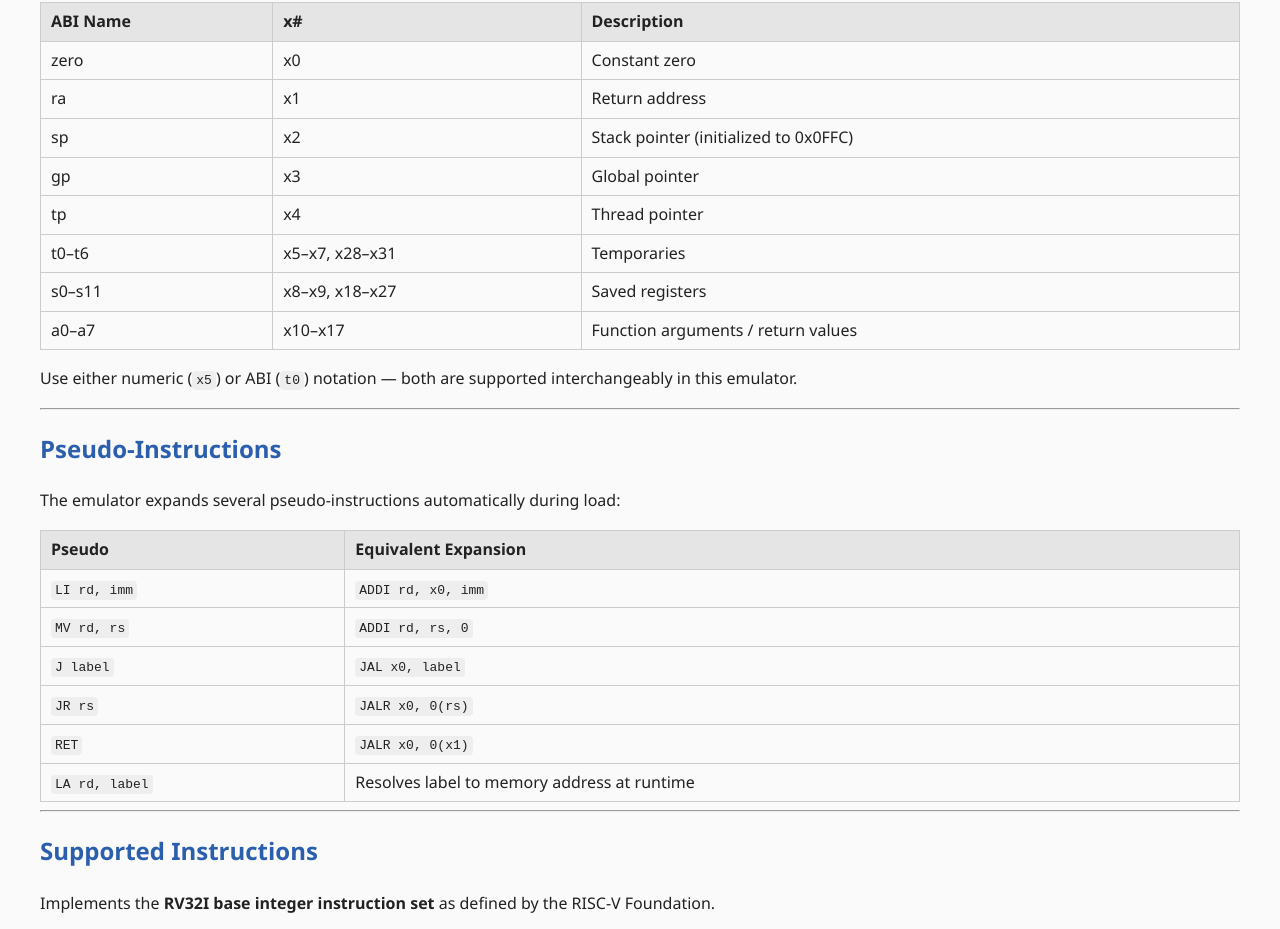
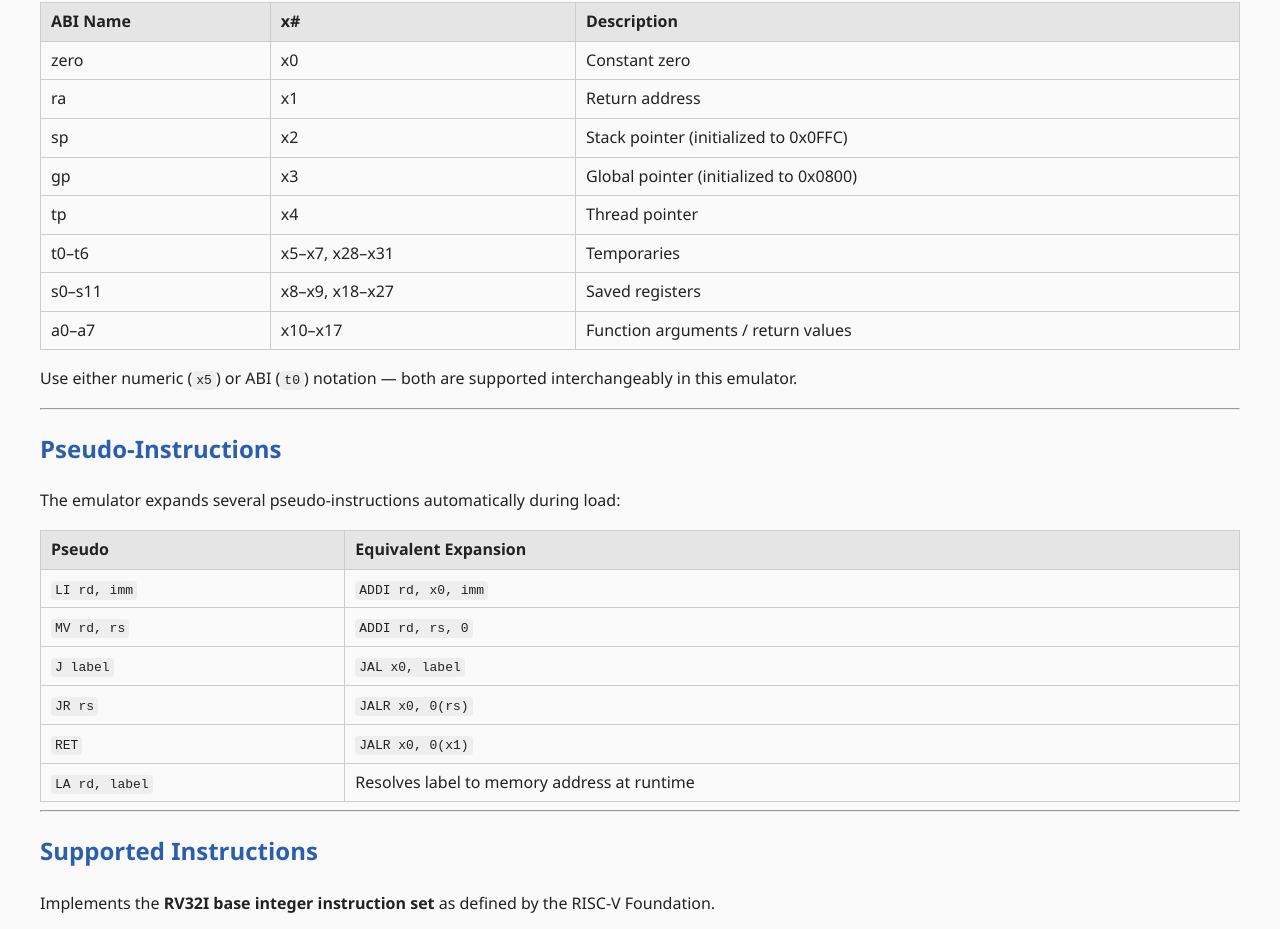
Before and after one commit to DarrelFW321/riscv-emulator, a plain HTML site: page reference.html in a window 1280 px wide. Shown: the part 1111-2040 px from the top of the page. Drawn offline with Linux system fonts and the light colour scheme.

Commit message:
update ref

```diff
--- a/reference.html
+++ b/reference.html
@@ -100,7 +100,7 @@ sum_func:
 <tr><td>zero</td><td>x0</td><td>Constant zero</td></tr>
 <tr><td>ra</td><td>x1</td><td>Return address</td></tr>
 <tr><td>sp</td><td>x2</td><td>Stack pointer (initialized to 0x0FFC)</td></tr>
-<tr><td>gp</td><td>x3</td><td>Global pointer</td></tr>
+<tr><td>gp</td><td>x3</td><td>Global pointer (initialized to 0x0800)</td></tr>
 <tr><td>tp</td><td>x4</td><td>Thread pointer</td></tr>
 <tr><td>t0–t6</td><td>x5–x7, x28–x31</td><td>Temporaries</td></tr>
 <tr><td>s0–s11</td><td>x8–x9, x18–x27</td><td>Saved registers</td></tr>
```
